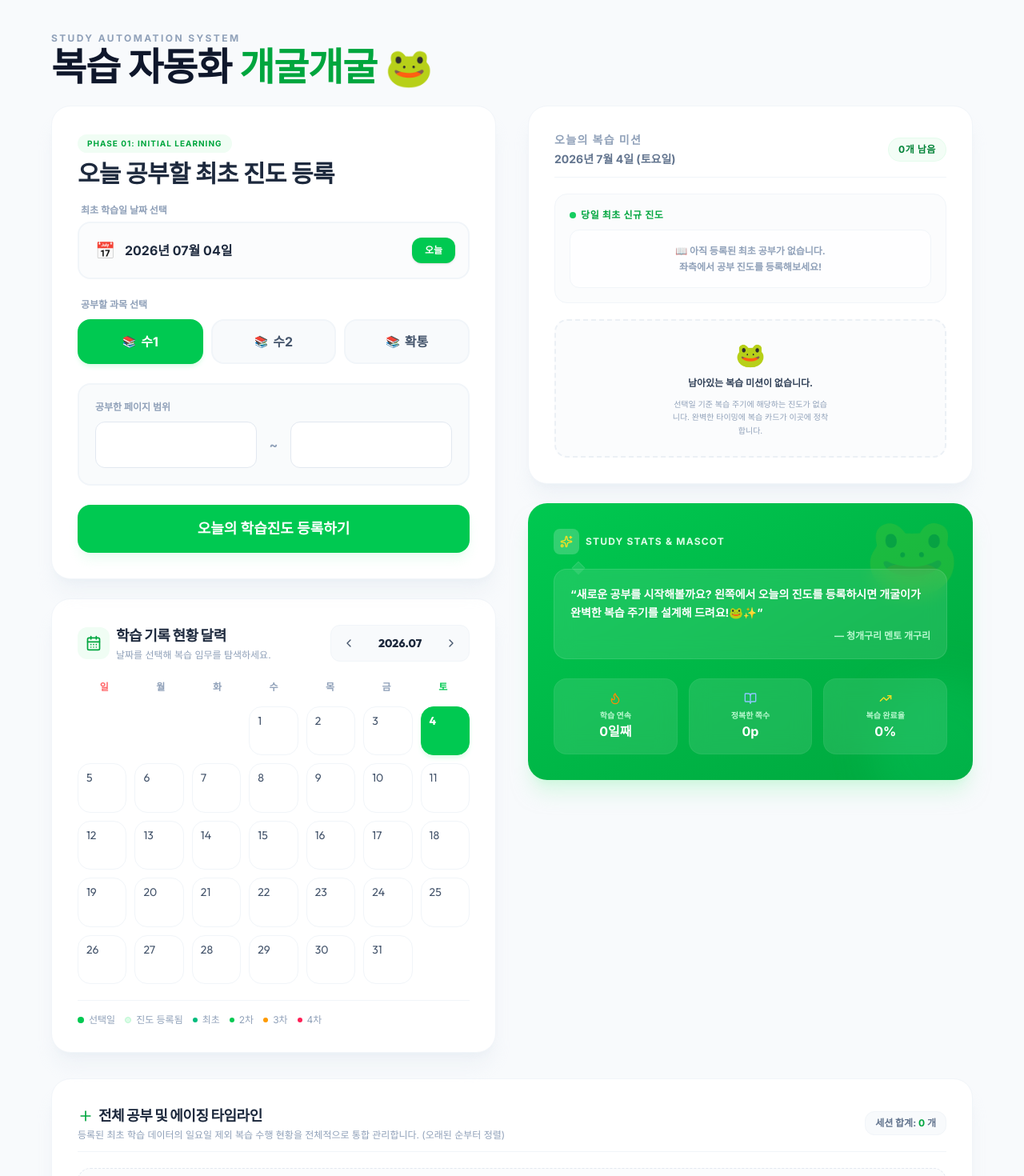
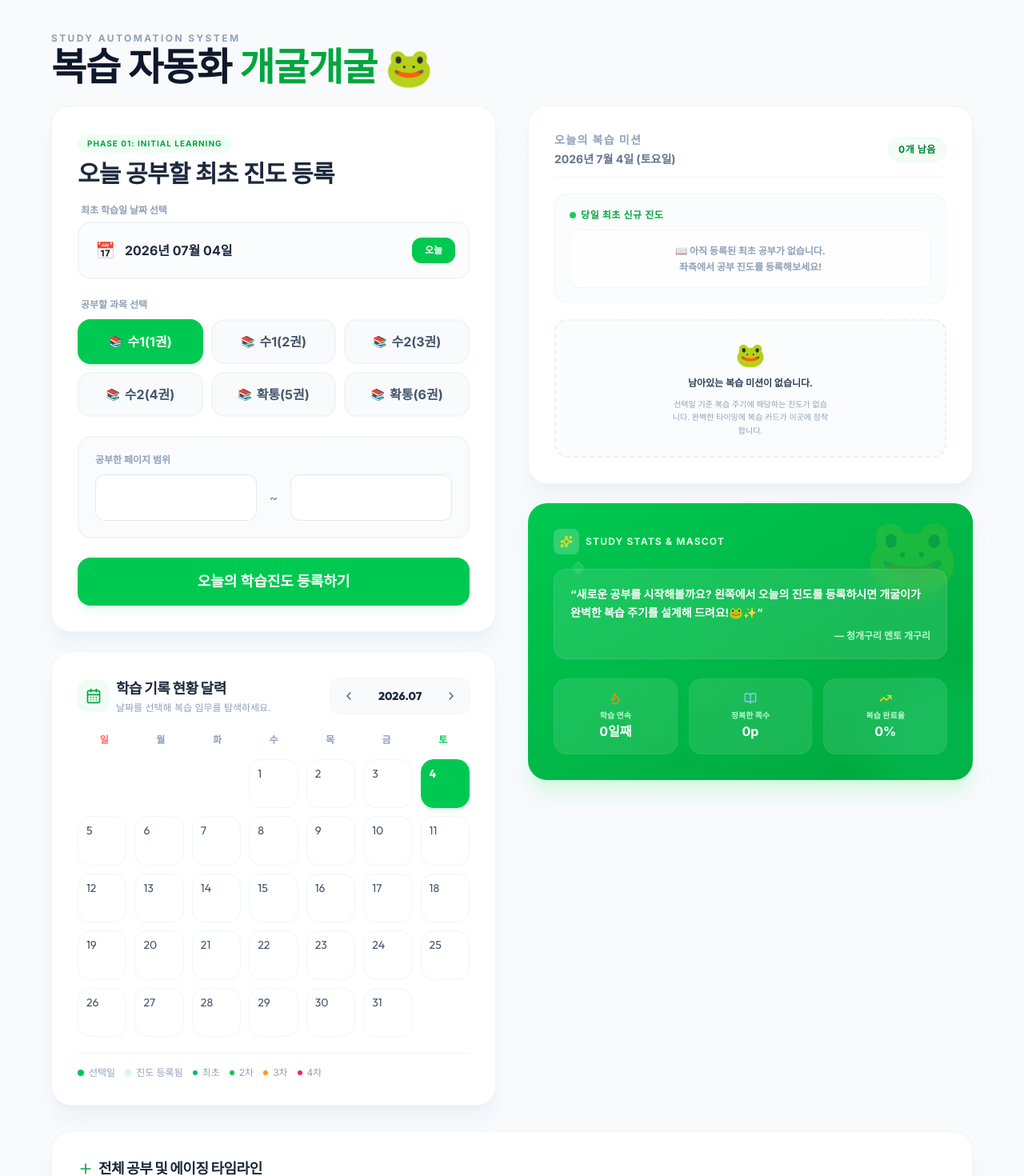
Before and after one commit to sun25095093-code/-, a React (Vite) app: page / in a window 1280 px wide. Shown: the top 1470 px of the page at 80% size. Built offline with nearby package versions, Linux system fonts and the light colour scheme.

Commit message:
fix: improve supabase error handling and default values
- Update default subject name for clarity
- Enhance error categorization for Supabase connection issues
- Add fallback for missing createdAt timestamps

```diff
--- a/src/App.tsx
+++ b/src/App.tsx
@@ -129,7 +129,7 @@ export default function App() {
   const [selectedDate, setSelectedDate] = useState<string>(getTodayDateString());
 
   // Input fields
-  const [subject, setSubject] = useState<string>('수1'); // Default '수1'
+  const [subject, setSubject] = useState<string>('수1(1권)'); // Default '수1(1권)'
   const [startPage, setStartPage] = useState<string>('');
   const [endPage, setEndPage] = useState<string>('');
 
@@ -179,8 +179,11 @@ export default function App() {
 
       if (error) {
         console.warn("Supabase load warning (using LocalStorage fallback):", error.message || error);
+        // If it's a structural or credential issue, capture it gracefully
         if (error.code?.startsWith('42') || error.message?.includes('relation') || error.message?.includes('does not exist')) {
           setSupabaseError('missing_table');
+        } else if (error.message?.includes('JWT') || error.message?.includes('apiKey') || error.message?.includes('invalid')) {
+          setSupabaseError('credentials');
         } else {
           setSupabaseError('general');
         }
@@ -191,18 +194,19 @@ export default function App() {
           subject: item.subject,
           startPage: item.start_page,
           endPage: item.end_page,
-          createdAt: item.created_at,
+          createdAt: item.created_at || Date.now(),
           review2Date: item.review2_date || calculateFutureDateExcludingSundays(item.date, 4),
           review3Date: item.review3_date || calculateFutureDateExcludingSundays(item.date, 7),
           review4Date: item.review4_date || calculateFutureDateExcludingSundays(item.date, 15),
           completedReviews: {
-            review2: item.completed_review2,
-            review3: item.completed_review3,
-            review4: item.completed_review4
+            review2: !!item.completed_review2,
+            review3: !!item.completed_review3,
+            review4: !!item.completed_review4
           }
         }));
         setSessions(formatted);
         localStorage.setItem('spaced_study_sessions', JSON.stringify(formatted));
+        setSupabaseError(null);
       }
     } catch (err: any) {
       console.warn("Supabase catch load warning:", err?.message || err);
@@ -248,13 +252,29 @@ export default function App() {
         }));
 
         if (mapped.length > 0) {
-          const { error } = await supabaseClient
+          // 1차 시도: 전체 컬럼 upsert
+          let { error } = await supabaseClient
               .from('spaced_study_sessions')
               .upsert(mapped);
+
+          // [Schema Self-Healing Fallback]
+          // 만약 특정 컬럼이 없어서(42703: undefined_column 등) 에러가 발생한 경우,
+          // 에이징 날짜 컬럼(review2_date 등)을 제외하고 필수 코어 컬럼으로만 2차 시도
+          if (error && (error.code === '42703' || error.message?.includes('column') || error.message?.includes('does not exist'))) {
+            console.warn("Schema mismatch detected. Retrying upsert with core columns only...");
+            const minimalMapped = mapped.map(({ review2_date, review3_date, review4_date, ...rest }) => rest);
+            const { error: retryError } = await supabaseClient
+              .from('spaced_study_sessions')
+              .upsert(minimalMapped);
+            error = retryError;
+          }
+
           if (error) {
             console.warn("Supabase upsert warning:", error.message || error);
             if (error.code?.startsWith('42') || error.message?.includes('relation') || error.message?.includes('does not exist')) {
               setSupabaseError('missing_table');
+            } else if (error.message?.includes('JWT') || error.message?.includes('apiKey') || error.message?.includes('invalid')) {
+              setSupabaseError('credentials');
             } else {
               setSupabaseError('general');
             }
@@ -580,13 +600,13 @@ export default function App() {
                 </div>
               </div>
 
-              {/* Subject Tag Choices (수1, 수2, 확통 3가지) */}
+              {/* Subject Tag Choices (6가지) */}
               <div className="space-y-2.5">
                 <label className="text-xs font-bold text-slate-400 uppercase ml-1 block">
                   공부할 과목 선택
                 </label>
-                <div className="grid grid-cols-3 gap-2.5">
-                  {['수1', '수2', '확통'].map((sub) => (
+                <div className="grid grid-cols-2 sm:grid-cols-3 gap-2.5">
+                  {['수1(1권)', '수1(2권)', '수2(3권)', '수2(4권)', '확통(5권)', '확통(6권)'].map((sub) => (
                     <button
                       key={sub}
                       type="button"
@@ -1069,9 +1089,6 @@ export default function App() {
               </h3>
               <p className="text-xs text-slate-400 mt-0.5">등록된 최초 학습 데이터의 일요일 제외 복습 수행 현황을 전체적으로 통합 관리합니다. (오래된 순부터 정렬)</p>
             </div>
-            <span className="text-xs font-bold bg-slate-50 text-slate-500 border border-slate-100 rounded-xl px-3 py-1.5">
-              세션 합계: <span className="text-green-600 font-extrabold">{sessions.length}</span> 개
-            </span>
           </div>
 
           {sessions.length > 0 ? (
```
